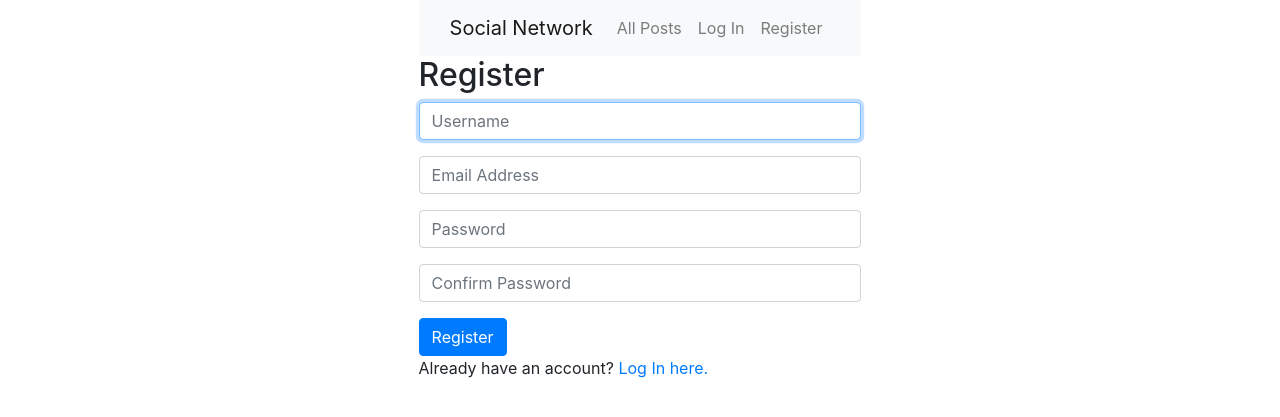
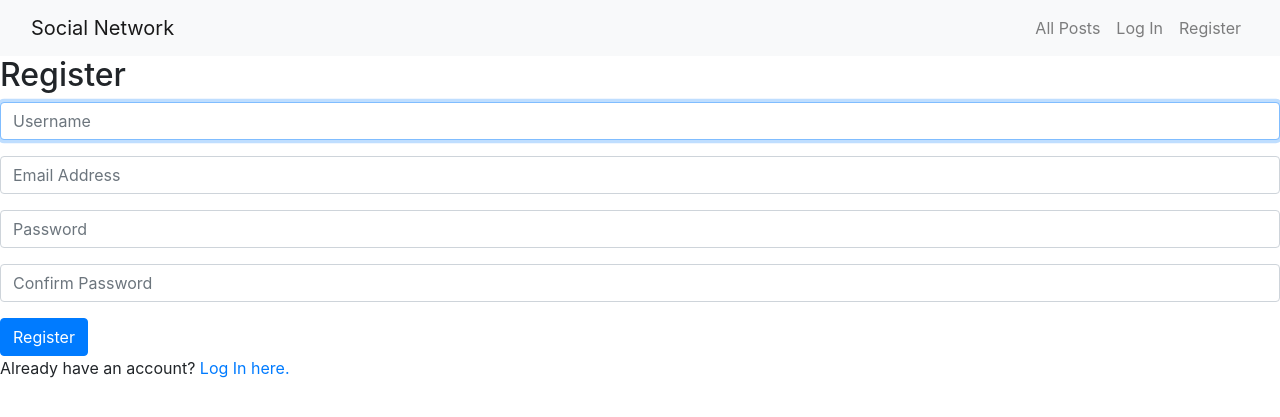
Before and after one commit to sahilsao/Basic-Social-Network-master, a Django app: page /register in a window 1280 px wide. Shown: the top 417 px of the page. Run offline with Django 3.2, Linux system fonts and the light colour scheme; some libraries are stand-ins or nearby versions.

Commit message:
Update styles.css

```diff
--- a/network/static/network/styles.css
+++ b/network/static/network/styles.css
@@ -1,5 +1,5 @@
 body {
-    width: fit-content;
+    width: 100%;
     margin-left: auto;
     margin-right: auto;
 }
```
